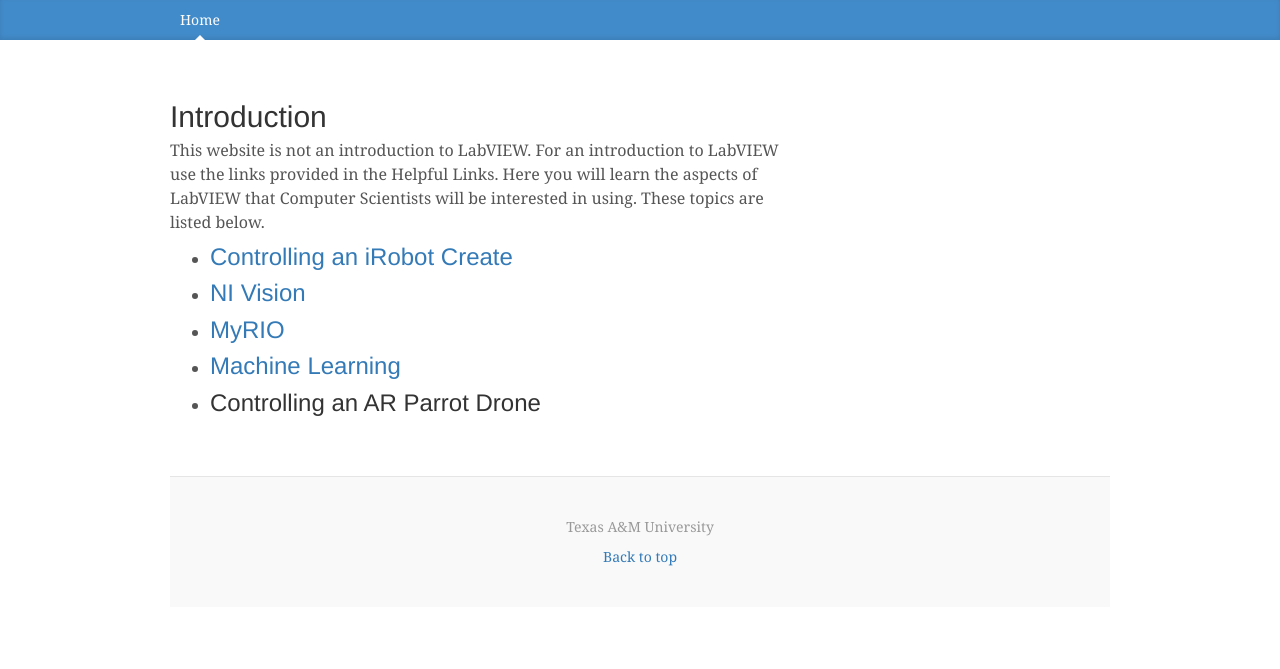
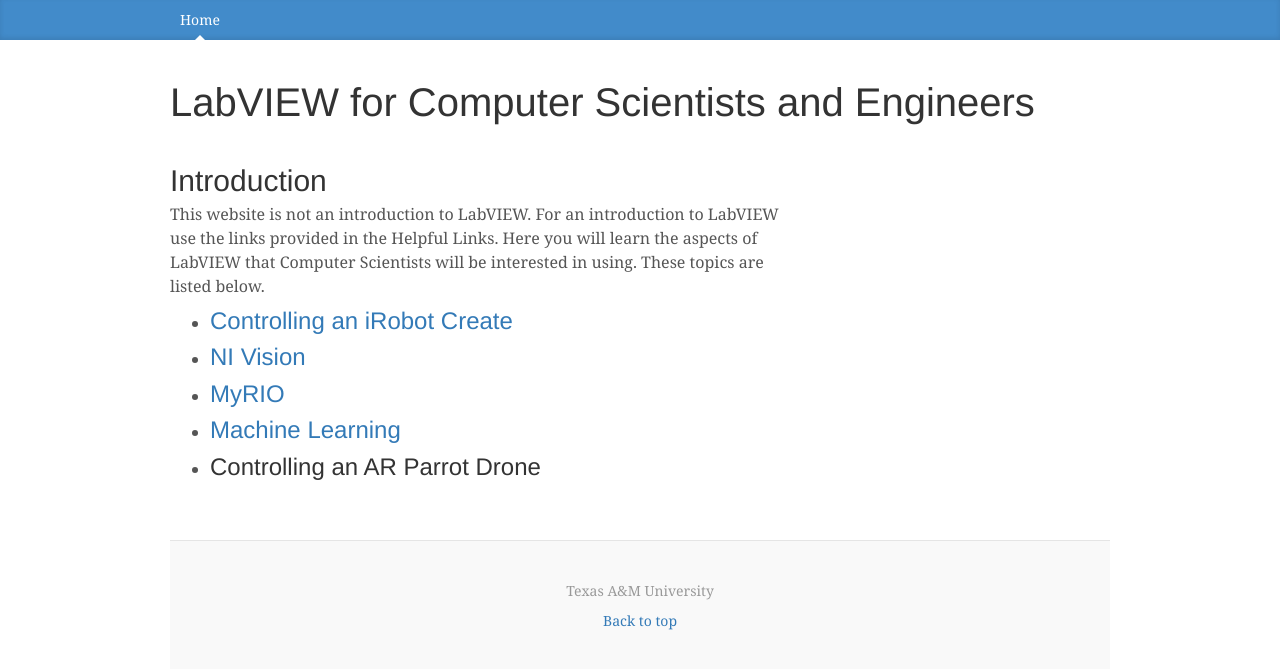
Before and after one commit to LabVIEW-Robotics/LabVIEW-Robotics.github.io, a Jekyll site: the page built from index.html, in a window 1280 px wide. Shown: the top 669 px of the page. Built offline with Jekyll 4.4.1, drawn with Linux system fonts in a browser that asks for light colours; nearby versions of some CDN libraries; Markdown is read by kramdown in place of the engine named in the settings.

Commit message:
update title

```diff
--- a/_layouts/default.html
+++ b/_layouts/default.html
@@ -44,7 +44,7 @@
 
 <div class="blog-header">
 
-<h1 class="blog-title">{{ blog-title }}</h1>
+<h1 class="blog-title">{{ page.title }}</h1>
 
 <p class="lead blog-description"></p>
 
--- a/index.html
+++ b/index.html
@@ -1,5 +1,6 @@
 ---
 layout: default
+title: LabVIEW for Computer Scientists and Engineers
 ---
 
 <h2 class="blog-post-title">Introduction</h2>
```
